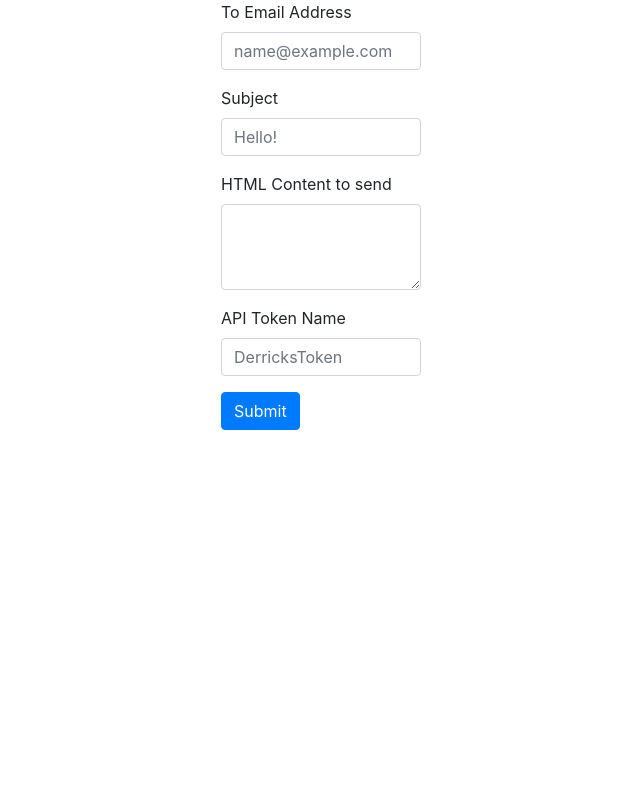
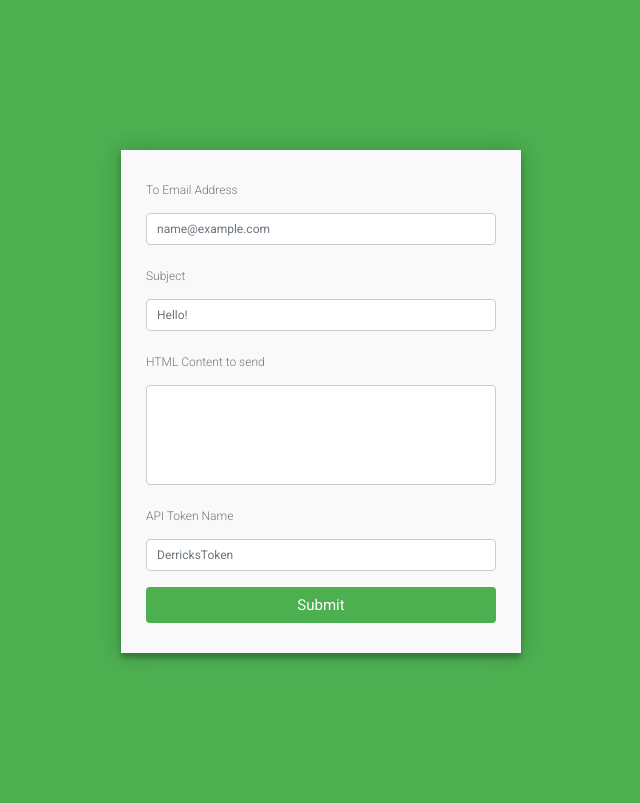
Before and after one commit to wayscript/wsx_tools, a Flask app: page / in a window 1280 px wide. Shown: the whole page, without its empty margins (319-959 px from the left). Before the commit the page ends 430 px from the top, so only its background shows below. Run offline with Flask 2, Linux system fonts and the light colour scheme; some libraries are stand-ins or nearby versions.

Commit message:
Fix form, add styling

```diff
--- a/services/sendgrid/send_email_form/app.py
+++ b/services/sendgrid/send_email_form/app.py
@@ -23,10 +23,16 @@ def index():
 @app.route('/send_email', methods = ['GET', 'POST'])
 def form_submit():
     if request.method == 'POST':
-        to_email        = request.json.get('to_email')
-        subject         = request.json.get('subject')
-        content_to_send = request.json.get('content_to_send')
-        api_token       = str(request.json.get('api_token'))
+        if request.form:
+            to_email        = request.form.get('to_email')
+            subject         = request.form.get('subject')
+            content_to_send = request.form.get('content_to_send')
+            api_token       = str(request.form.get('api_token'))
+        if request.json:
+            to_email        = request.json.get('to_email')
+            subject         = request.json.get('subject')
+            content_to_send = request.json.get('content_to_send')
+            api_token       = str(request.json.get('api_token'))
 
         if api_token in accepted_tokens:
             response = send_sendgrid_email(from_email, to_email, subject, content_to_send)
--- /dev/null
+++ b/services/sendgrid/send_email_form/static/css/form.css
@@ -0,0 +1,144 @@
+@import url(https://fonts.googleapis.com/css?family=Roboto:400,300,600,400italic);
+* {
+  margin: 0;
+  padding: 0;
+  box-sizing: border-box;
+  -webkit-box-sizing: border-box;
+  -moz-box-sizing: border-box;
+  -webkit-font-smoothing: antialiased;
+  -moz-font-smoothing: antialiased;
+  -o-font-smoothing: antialiased;
+  font-smoothing: antialiased;
+  text-rendering: optimizeLegibility;
+}
+
+body {
+  font-family: "Roboto", Helvetica, Arial, sans-serif;
+  font-weight: 100;
+  font-size: 12px;
+  line-height: 30px;
+  color: #777;
+  background: #4CAF50;
+}
+
+.container {
+  max-width: 400px;
+  width: 100%;
+  margin: 0 auto;
+  position: relative;
+}
+
+#contact input[type="text"],
+#contact input[type="email"],
+#contact input[type="tel"],
+#contact input[type="url"],
+#contact textarea,
+#contact button[type="submit"] {
+  font: 400 12px/16px "Roboto", Helvetica, Arial, sans-serif;
+}
+
+#contact {
+  background: #F9F9F9;
+  padding: 25px;
+  margin: 150px 0;
+  box-shadow: 0 0 20px 0 rgba(0, 0, 0, 0.2), 0 5px 5px 0 rgba(0, 0, 0, 0.24);
+}
+
+#contact h3 {
+  display: block;
+  font-size: 30px;
+  font-weight: 300;
+  margin-bottom: 10px;
+}
+
+#contact h4 {
+  margin: 5px 0 15px;
+  display: block;
+  font-size: 13px;
+  font-weight: 400;
+}
+
+fieldset {
+  border: medium none !important;
+  margin: 0 0 10px;
+  min-width: 100%;
+  padding: 0;
+  width: 100%;
+}
+
+#contact input[type="text"],
+#contact input[type="email"],
+#contact input[type="tel"],
+#contact input[type="url"],
+#contact textarea {
+  width: 100%;
+  border: 1px solid #ccc;
+  background: #FFF;
+  margin: 0 0 5px;
+  padding: 10px;
+}
+
+#contact input[type="text"]:hover,
+#contact input[type="email"]:hover,
+#contact input[type="tel"]:hover,
+#contact input[type="url"]:hover,
+#contact textarea:hover {
+  -webkit-transition: border-color 0.3s ease-in-out;
+  -moz-transition: border-color 0.3s ease-in-out;
+  transition: border-color 0.3s ease-in-out;
+  border: 1px solid #aaa;
+}
+
+#contact textarea {
+  height: 100px;
+  max-width: 100%;
+  resize: none;
+}
+
+#contact button[type="submit"] {
+  cursor: pointer;
+  width: 100%;
+  border: none;
+  background: #4CAF50;
+  color: #FFF;
+  margin: 0 0 5px;
+  padding: 10px;
+  font-size: 15px;
+}
+
+#contact button[type="submit"]:hover {
+  background: #43A047;
+  -webkit-transition: background 0.3s ease-in-out;
+  -moz-transition: background 0.3s ease-in-out;
+  transition: background-color 0.3s ease-in-out;
+}
+
+#contact button[type="submit"]:active {
+  box-shadow: inset 0 1px 3px rgba(0, 0, 0, 0.5);
+}
+
+.copyright {
+  text-align: center;
+}
+
+#contact input:focus,
+#contact textarea:focus {
+  outline: 0;
+  border: 1px solid #aaa;
+}
+
+::-webkit-input-placeholder {
+  color: #888;
+}
+
+:-moz-placeholder {
+  color: #888;
+}
+
+::-moz-placeholder {
+  color: #888;
+}
+
+:-ms-input-placeholder {
+  color: #888;
+}
--- a/services/sendgrid/send_email_form/templates/base.html
+++ b/services/sendgrid/send_email_form/templates/base.html
@@ -7,8 +7,9 @@
 
     <!-- Bootstrap CSS -->
     <link rel="stylesheet" href="https://stackpath.bootstrapcdn.com/bootstrap/4.3.1/css/bootstrap.min.css" integrity="sha384-ggOyR0iXCbMQv3Xipma34MD+dH/1fQ784/j6cY/iJTQUOhcWr7x9JvoRxT2MZw1T" crossorigin="anonymous">
+    <link rel="stylesheet" href="{{ url_for('static', filename='css/form.css') }}" crossorigin="anonymous">
     <body>
-      <div class="mx-auto" style="width: 200px;">
+      <div class="mx-auto" style="width: 400px;">
         {% block content %}{% endblock %}
       </div>
 
--- a/services/sendgrid/send_email_form/templates/form.html
+++ b/services/sendgrid/send_email_form/templates/form.html
@@ -1,6 +1,6 @@
 {% extends "base.html" %}
 {% block content %}
-<form action='/send_email' method="post">
+<form id='contact' action='/send_email' method="post">
   <div class="form-group">
     <label for="to_email">To Email Address</label>
     <input name="to_email" type="email" class="form-control" id="exampleFormControlInput1" placeholder="name@example.com">
```
